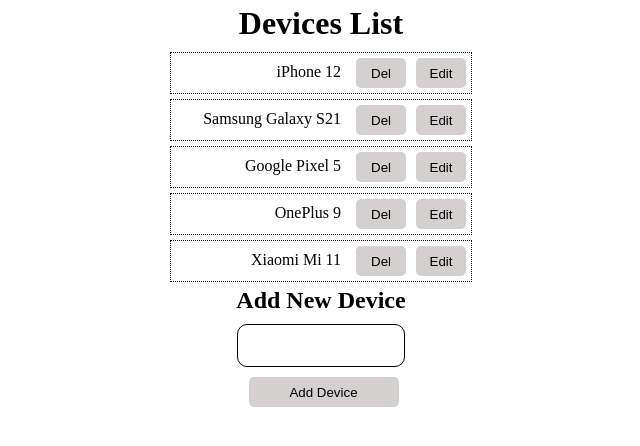
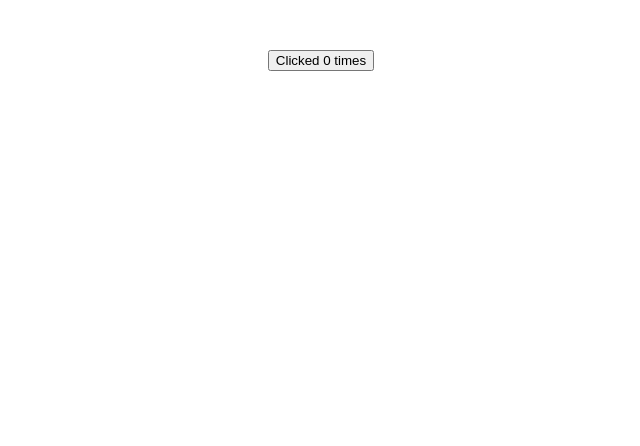
Before and after one commit to his984/tarmeez-react-course, a React (Create React App) app: page / in a window 1280 px wide. Shown: the top 446 px of the page, without its empty margins (319-959 px from the left). Built offline with nearby package versions, Linux system fonts and the light colour scheme.

Commit message:
MyButton - React.dev

```diff
--- a/src/App.css
+++ b/src/App.css
@@ -3,50 +3,5 @@
   display: flex;
   text-align: center;
   justify-content: center;
+  padding: 50px;
 }
-.container {
-  display: flex;
-  flex-direction: column;
-  align-items: center;
-}
-
-label {
-  display: block;
-  margin: 10px;
-}
-
-input {
-  width: 150px;
-  height: 25px;
-  border-radius: 10px;
-  border: solid 1px black;
-  padding: 8px;
-  margin: 5px;
-  font-size: 16px;
-}
-
-button {
-  height: 30px;
-  width: 150px;
-  border-radius: 5px;
-  background-color: rgb(212, 208, 208);
-  border: none;
-  margin: 5px;
-}
-
-span {
-  margin: 10px;
-}
-.items {
-  width: 300px;
-  display: flex;
-  justify-content: flex-end;
-  border: dotted 1px black;
-  margin-top: 5px;
-}
-h1 {
-  margin: 5px;
-}
-h2 {
-  margin: 5px;
-}
--- a/src/App.js
+++ b/src/App.js
@@ -5,98 +5,16 @@
 function App() {
   return (
     <div className="App">
-      <MyForm />
+      <MyButton></MyButton>
     </div>
   );
 }
 export default App;
 
-// My Form
-function MyForm() {
-  // Devices List
-  const [devices, setDevices] = useState([
-    "iPhone 12",
-    "Samsung Galaxy S21",
-    "Google Pixel 5",
-    "OnePlus 9",
-    "Xiaomi Mi 11",
-  ]);
-
-  // New device input
-  const [newDeviceName, setNewDeviceName] = useState("");
-
-  // Device being edited
-  const [editingDevice, setEditingDevice] = useState(null);
-
-  // Function to handle adding or updating a device
-  function handleAddOrUpdateDevice() {
-    if (newDeviceName.trim() !== "") {
-      if (editingDevice !== null) {
-        // Update the existing device
-        setDevices((prevDevices) =>
-          prevDevices.map((device) =>
-            device === editingDevice ? newDeviceName : device
-          )
-        );
-        setEditingDevice(null); // Reset editing mode
-      } else {
-        // Add new device
-        setDevices((prevDevices) => [...prevDevices, newDeviceName]);
-      }
-      setNewDeviceName(""); // Clear input field after adding or updating
-    }
+function MyButton() {
+  const [count, setCount] = useState(0);
+  function handleClick() {
+    setCount(count + 1);
   }
-
-  // Function to handle deleting a device
-  function handleDeleteDevice(deviceToDelete) {
-    setDevices(devices.filter((device) => device !== deviceToDelete));
-  }
-
-  // Function to handle editing a device
-  function handleEditDevice(device) {
-    setNewDeviceName(device); // Set input field to the device name
-    setEditingDevice(device); // Set the device to be edited
-  }
-
-  // Devices list
-  const devicesList = devices.map((device) => {
-    return (
-      <div className="items" key={device}>
-        <span>{device}</span>
-        <button
-          style={{ width: "50px" }}
-          type="button"
-          onClick={() => handleDeleteDevice(device)}
-        >
-          Del
-        </button>
-        {/* Edit Button */}
-        <button
-          style={{ width: "50px" }}
-          type="button"
-          onClick={() => handleEditDevice(device)}
-        >
-          Edit
-        </button>
-      </div>
-    );
-  });
-
-  return (
-    <div className="container">
-      <h1>Devices List</h1>
-      <div>{devicesList}</div>
-
-      <h2>{editingDevice ? "Edit Device" : "Add New Device"}</h2>
-      <input
-        type="text"
-        value={newDeviceName}
-        onChange={(e) => setNewDeviceName(e.target.value)}
-      />
-
-      <button onClick={handleAddOrUpdateDevice} style={{ marginLeft: "10px" }}>
-        {editingDevice ? "Update Device" : "Add Device"}
-      </button>
-    </div>
-  );
+  return <button onClick={handleClick}>Clicked {count} times</button>;
 }
```
